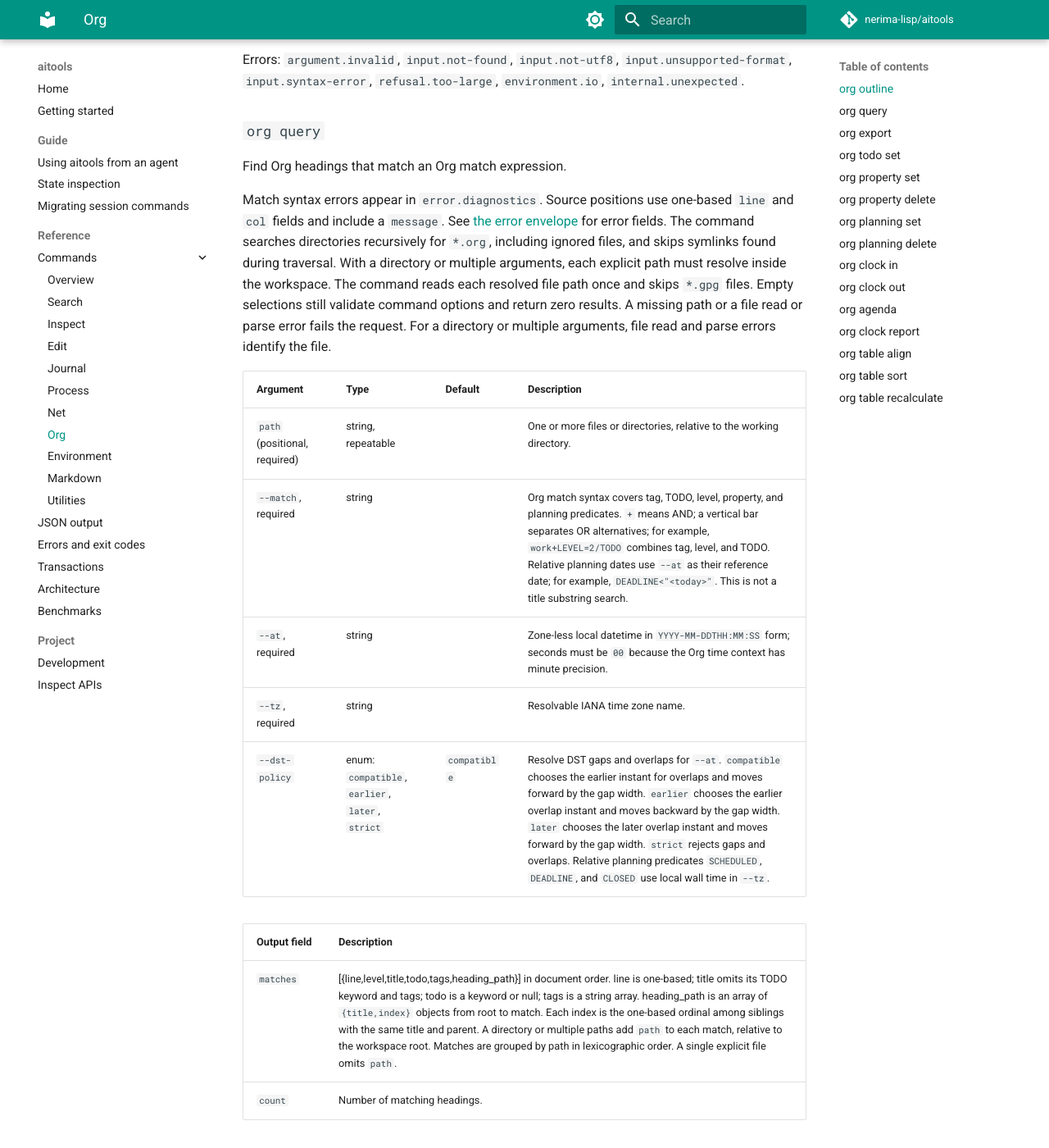
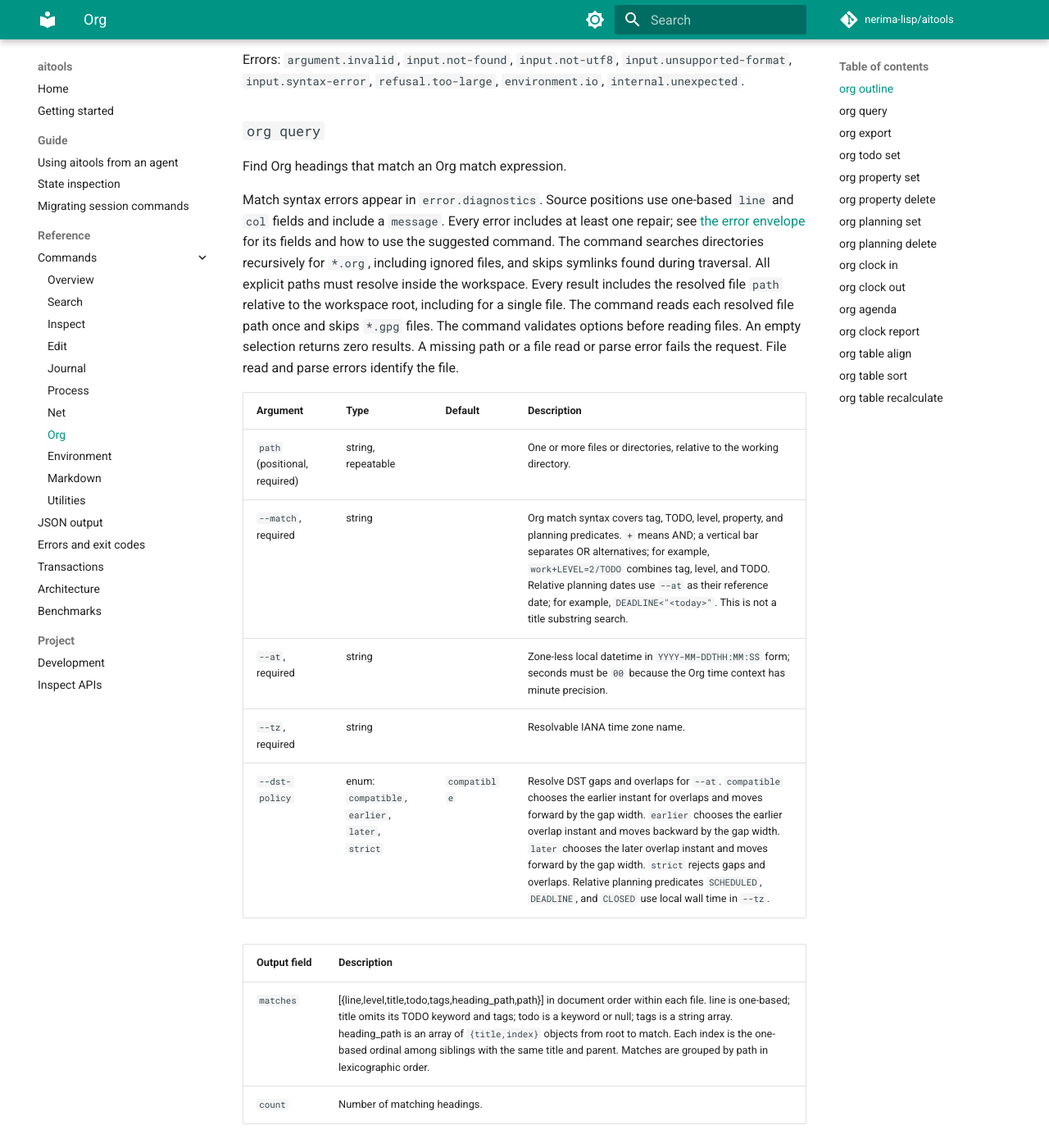
Before and after one commit to nerima-lisp/aitools, an MkDocs documentation site: the page built from docs/src/reference/commands/org.md, in a window 1280 px wide and 1400 px high, scrolled down 843 px. Shown: the whole window at 82% size. Built offline with MkDocs 1.6.1 and Material for MkDocs 9.7.7, drawn with Linux system fonts in a browser that asks for light colours; comment, search, counter and statistics services are not loaded; some of the changed text lies outside the part shown.

Commit message:
fix(org): validate multi-file reads consistently

```diff
--- a/docs/src/reference/commands/org.md
+++ b/docs/src/reference/commands/org.md
@@ -25,7 +25,7 @@ Errors: `argument.invalid`, `input.not-found`, `input.not-utf8`, `input.unsuppor
 
 Find Org headings that match an Org match expression.
 
-Match syntax errors appear in `error.diagnostics`. Source positions use one-based `line` and `col` fields and include a `message`. See [the error envelope](../errors.md#the-error-envelope) for error fields. The command searches directories recursively for `*.org`, including ignored files, and skips symlinks found during traversal. With a directory or multiple arguments, each explicit path must resolve inside the workspace. The command reads each resolved file path once and skips `*.gpg` files. Empty selections still validate command options and return zero results. A missing path or a file read or parse error fails the request. For a directory or multiple arguments, file read and parse errors identify the file.
+Match syntax errors appear in `error.diagnostics`. Source positions use one-based `line` and `col` fields and include a `message`. Every error includes at least one repair; see [the error envelope](../errors.md#the-error-envelope) for its fields and how to use the suggested command. The command searches directories recursively for `*.org`, including ignored files, and skips symlinks found during traversal. All explicit paths must resolve inside the workspace. Every result includes the resolved file `path` relative to the workspace root, including for a single file. The command reads each resolved file path once and skips `*.gpg` files. The command validates options before reading files. An empty selection returns zero results. A missing path or a file read or parse error fails the request. File read and parse errors identify the file.
 
 | Argument | Type | Default | Description |
 |---|---|---|---|
@@ -37,7 +37,7 @@ Match syntax errors appear in `error.diagnostics`. Source positions use one-base
 
 | Output field | Description |
 |---|---|
-| `matches` | [{line,level,title,todo,tags,heading_path}] in document order. line is one-based; title omits its TODO keyword and tags; todo is a keyword or null; tags is a string array. heading_path is an array of `{title,index}` objects from root to match. Each index is the one-based ordinal among siblings with the same title and parent. A directory or multiple paths add `path` to each match, relative to the workspace root. Matches are grouped by path in lexicographic order. A single explicit file omits `path`. |
+| `matches` | [{line,level,title,todo,tags,heading_path,path}] in document order within each file. line is one-based; title omits its TODO keyword and tags; todo is a keyword or null; tags is a string array. heading_path is an array of `{title,index}` objects from root to match. Each index is the one-based ordinal among siblings with the same title and parent. Matches are grouped by path in lexicographic order. |
 | `count` | Number of matching headings. |
 
 Errors: `argument.invalid`, `input.not-found`, `input.not-utf8`, `input.unsupported-format`, `input.syntax-error`, `refusal.too-large`, `refusal.outside-workspace`, `refusal.not-a-file`, `environment.io`, `internal.unexpected`.
@@ -284,7 +284,7 @@ Errors: `argument.invalid`, `input.not-found`, `input.not-utf8`, `input.unsuppor
 
 List Org agenda entries in an inclusive date range.
 
-The explicit time context controls relative timestamps. The command searches directories recursively for `*.org`, including ignored files, and skips symlinks found during traversal. With a directory or multiple arguments, each explicit path must resolve inside the workspace. The command reads each resolved file path once and skips `*.gpg` files. Empty selections still validate command options and return zero results. A missing path or a file read or parse error fails the request. For a directory or multiple arguments, file read and parse errors identify the file.
+Both range endpoints are required. Future repeats default to all. The explicit time context controls relative timestamps. The command searches directories recursively for `*.org`, including ignored files, and skips symlinks found during traversal. All explicit paths must resolve inside the workspace. Every result includes the resolved file `path` relative to the workspace root, including for a single file. The command reads each resolved file path once and skips `*.gpg` files. The command validates options before reading files. An empty selection returns zero results. A missing path or a file read or parse error fails the request. File read and parse errors identify the file.
 
 | Argument | Type | Default | Description |
 |---|---|---|---|
@@ -300,7 +300,7 @@ The explicit time context controls relative timestamps. The command searches dir
 |---|---|
 | `from` | Inclusive start date. |
 | `through` | Inclusive end date. |
-| `entries` | Entries are [{date,kind,line,title,todo,tags}] in date order within each file. A directory or multiple paths add `path` to each entry, relative to the workspace root. Entries are grouped by path in lexicographic order. A single explicit file omits `path`. |
+| `entries` | Entries are [{date,kind,line,title,todo,tags,path}] in date order within each file. Entries are grouped by path in lexicographic order. |
 | `count` | Number of agenda entries. |
 
 Errors: `input.not-found`, `input.not-utf8`, `input.unsupported-format`, `input.syntax-error`, `refusal.too-large`, `environment.io`, `internal.unexpected`, `argument.invalid`, `refusal.outside-workspace`, `refusal.not-a-file`.
```
Also changed, not shown: docs/src/reference/errors.md (+1 -1 lines), 8 other files.
